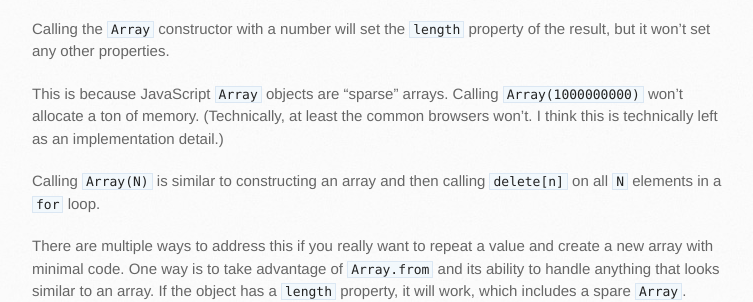
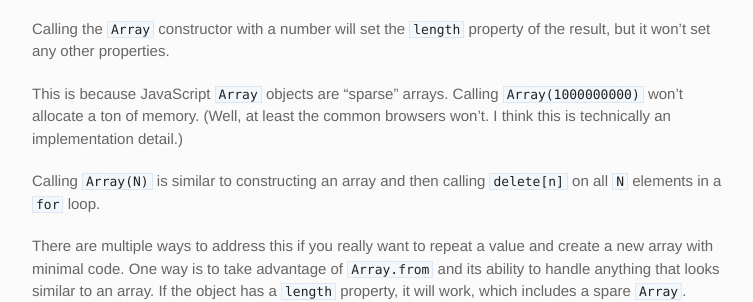
Before and after one commit to TheMuuj/TheMuuj.github.io, a Jekyll site: the page built from _posts/2021-09-01-javascript-array-repeat.md, in a window 1280 px wide and 900 px high, scrolled down 1247 px. Shown: the part 175-477 px from the top of the window, without its empty margins (138-891 px from the left). Built offline with Jekyll 4.4.1, drawn with Linux system fonts in a browser that asks for light colours.

Commit message:
Update Post: "Creating Arrays by Repeating Values in JavaScript"

```diff
--- a/_posts/2021-09-01-javascript-array-repeat.md
+++ b/_posts/2021-09-01-javascript-array-repeat.md
@@ -51,7 +51,7 @@ console.log(Reflect.ownKeys(e)); // ["length"]
 
 Calling the `Array` constructor with a number will set the `length` property of the result, but it won't set any other properties.
 
-This is because JavaScript `Array` objects are "sparse" arrays. Calling `Array(1000000000)` won't allocate a ton of memory. (Technically, at least the common browsers won't. I think this is technically left as an implementation detail.)
+This is because JavaScript `Array` objects are "sparse" arrays. Calling `Array(1000000000)` won't allocate a ton of memory. (Well, at least the common browsers won't. I think this is technically an implementation detail.)
 
 Calling `Array(N)` is similar to constructing an array and then calling `delete[n]` on all `N` elements in a `for` loop.
 
```
